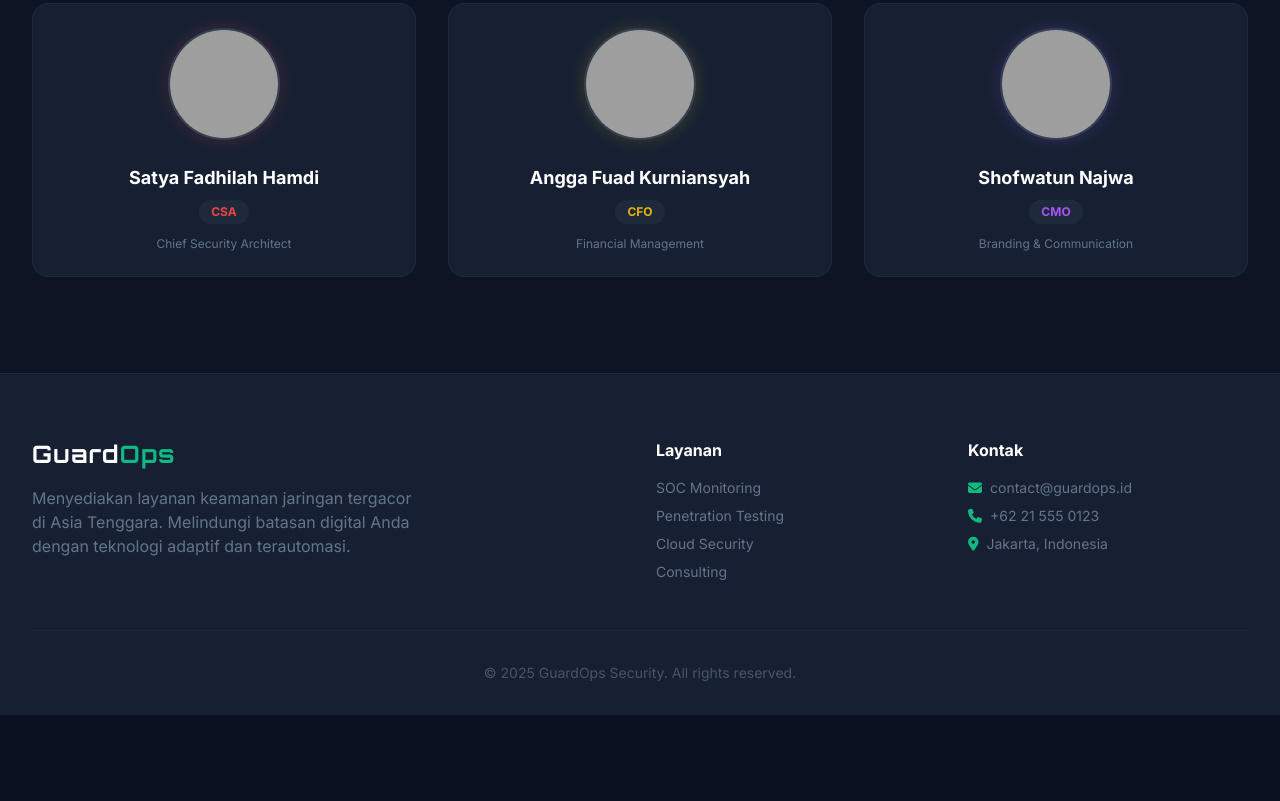
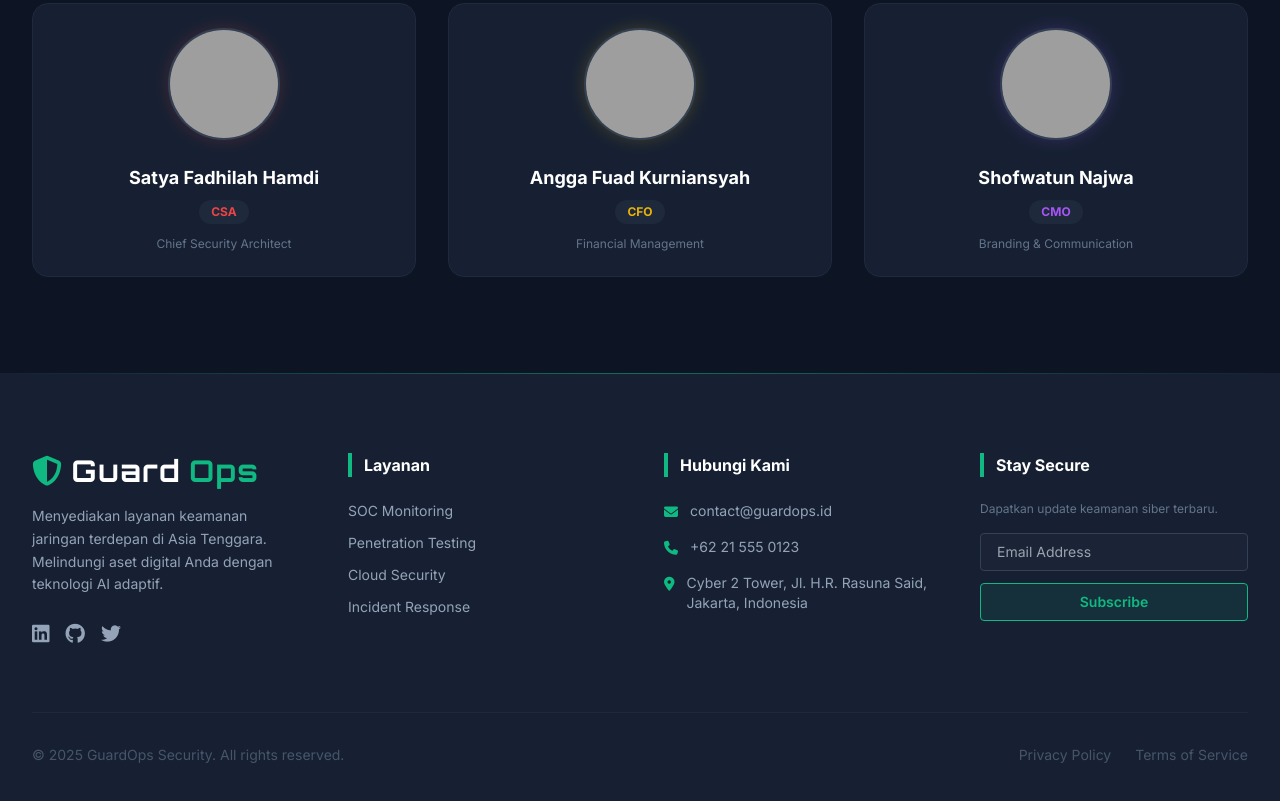
Before and after one commit to Muammarazmimuhammad/guardops-landing, a plain HTML site: page index.html in a window 1280 px wide. Shown: the part 2940-3741 px from the top of the page. Before the commit the page ends 3655 px from the top, so only its background shows below. Drawn offline with nearby package versions, Linux system fonts and the light colour scheme; grey boxes are pictures that could not be loaded.

Commit message:
feat(ui): upgrade footer with newsletter and social media links

```diff
--- a/index.html
+++ b/index.html
@@ -360,37 +360,79 @@
         </div>
     </section>
 
-    <footer id="contact" class="bg-cyber-card border-t border-slate-800 pt-16 pb-8">
+    <footer id="contact" class="relative bg-cyber-card pt-20 pb-10 overflow-hidden">
+    <div class="absolute top-0 left-0 right-0 h-[1px] bg-gradient-to-r from-transparent via-cyber-accent to-transparent opacity-50"></div>
+
     <div class="max-w-7xl mx-auto px-4 sm:px-6 lg:px-8">
-            <div class="grid grid-cols-1 md:grid-cols-4 gap-8 mb-12">
-                <div class="col-span-1 md:col-span-2 reveal-element">
-                    <span class="font-tech text-2xl font-bold text-white tracking-wider">
+        <div class="grid grid-cols-1 md:grid-cols-2 lg:grid-cols-4 gap-12 mb-16">
+
+            <div class="col-span-1 lg:col-span-1 reveal-element">
+                <span class="font-tech text-3xl font-bold text-white tracking-wider flex items-center gap-2">
+                    <i class="fas fa-shield-alt text-cyber-accent"></i>
                     Guard<span class="text-cyber-accent">Ops</span>
                 </span>
-                    <p class="mt-4 text-slate-500 max-w-sm">
-                        Menyediakan layanan keamanan jaringan tergacor di Asia Tenggara. Melindungi batasan digital Anda dengan teknologi adaptif dan terautomasi.
+                <p class="mt-4 text-slate-400 text-sm leading-relaxed">
+                    Menyediakan layanan keamanan jaringan terdepan di Asia Tenggara. Melindungi aset digital Anda dengan teknologi AI adaptif.
                 </p>
+                <div class="mt-6 flex space-x-4">
+                    <a href="#" class="text-slate-400 hover:text-cyber-accent hover:-translate-y-1 transition-all duration-300">
+                        <i class="fab fa-linkedin text-xl"></i>
+                    </a>
+                    <a href="#" class="text-slate-400 hover:text-cyber-accent hover:-translate-y-1 transition-all duration-300">
+                        <i class="fab fa-github text-xl"></i>
+                    </a>
+                    <a href="#" class="text-slate-400 hover:text-cyber-accent hover:-translate-y-1 transition-all duration-300">
+                        <i class="fab fa-twitter text-xl"></i>
+                    </a>
                 </div>
+            </div>
+
             <div class="reveal-element delay-100">
-                    <h4 class="text-white font-bold mb-4">Layanan</h4>
-                    <ul class="space-y-2 text-slate-500 text-sm">
-                        <li><a href="#" class="hover:text-cyber-accent transition-colors">SOC Monitoring</a></li>
-                        <li><a href="#" class="hover:text-cyber-accent transition-colors">Penetration Testing</a></li>
-                        <li><a href="#" class="hover:text-cyber-accent transition-colors">Cloud Security</a></li>
-                        <li><a href="#" class="hover:text-cyber-accent transition-colors">Consulting</a></li>
+                <h4 class="text-white font-bold mb-6 border-l-4 border-cyber-accent pl-3">Layanan</h4>
+                <ul class="space-y-3 text-slate-400 text-sm">
+                    <li><a href="#" class="hover:text-cyber-accent hover:pl-2 transition-all duration-300">SOC Monitoring</a></li>
+                    <li><a href="#" class="hover:text-cyber-accent hover:pl-2 transition-all duration-300">Penetration Testing</a></li>
+                    <li><a href="#" class="hover:text-cyber-accent hover:pl-2 transition-all duration-300">Cloud Security</a></li>
+                    <li><a href="#" class="hover:text-cyber-accent hover:pl-2 transition-all duration-300">Incident Response</a></li>
                 </ul>
             </div>
+
             <div class="reveal-element delay-200">
-                    <h4 class="text-white font-bold mb-4">Kontak</h4>
-                    <ul class="space-y-2 text-slate-500 text-sm">
-                        <li class="flex items-center gap-2"><i class="fas fa-envelope text-cyber-accent"></i> contact@guardops.id</li>
-                        <li class="flex items-center gap-2"><i class="fas fa-phone text-cyber-accent"></i> +62 21 555 0123</li>
-                        <li class="flex items-center gap-2"><i class="fas fa-map-marker-alt text-cyber-accent"></i> Jakarta, Indonesia</li>
+                <h4 class="text-white font-bold mb-6 border-l-4 border-cyber-accent pl-3">Hubungi Kami</h4>
+                <ul class="space-y-4 text-slate-400 text-sm">
+                    <li class="flex items-start gap-3">
+                        <i class="fas fa-envelope text-cyber-accent mt-1"></i>
+                        <span class="hover:text-white transition-colors cursor-pointer">contact@guardops.id</span>
+                    </li>
+                    <li class="flex items-start gap-3">
+                        <i class="fas fa-phone text-cyber-accent mt-1"></i>
+                        <span class="hover:text-white transition-colors cursor-pointer">+62 21 555 0123</span>
+                    </li>
+                    <li class="flex items-start gap-3">
+                        <i class="fas fa-map-marker-alt text-cyber-accent mt-1"></i>
+                        <span>Cyber 2 Tower, Jl. H.R. Rasuna Said, Jakarta, Indonesia</span>
+                    </li>
                 </ul>
             </div>
+
+            <div class="reveal-element delay-300">
+                <h4 class="text-white font-bold mb-6 border-l-4 border-cyber-accent pl-3">Stay Secure</h4>
+                <p class="text-slate-500 text-xs mb-4">Dapatkan update keamanan siber terbaru.</p>
+                <form class="flex flex-col gap-3">
+                    <input type="email" placeholder="Email Address" class="bg-slate-800/50 border border-slate-700 text-white text-sm rounded px-4 py-2 focus:outline-none focus:border-cyber-accent transition-colors">
+                    <button type="button" class="bg-cyber-accent/10 border border-cyber-accent text-cyber-accent text-sm font-semibold py-2 px-4 rounded hover:bg-cyber-accent hover:text-slate-900 transition-all duration-300">
+                        Subscribe
+                    </button>
+                </form>
             </div>
-            <div class="border-t border-slate-800 pt-8 text-center text-slate-600 text-sm">
+        </div>
+
+        <div class="border-t border-slate-800 pt-8 mt-8 flex flex-col md:flex-row justify-between items-center gap-4 text-slate-600 text-sm">
             <p>&copy; 2025 GuardOps Security. All rights reserved.</p>
+            <div class="flex space-x-6">
+                <a href="#" class="hover:text-cyber-accent transition-colors">Privacy Policy</a>
+                <a href="#" class="hover:text-cyber-accent transition-colors">Terms of Service</a>
+            </div>
         </div>
     </div>
 </footer>
```
Lines whose indentation alone changed are shown as unchanged.
